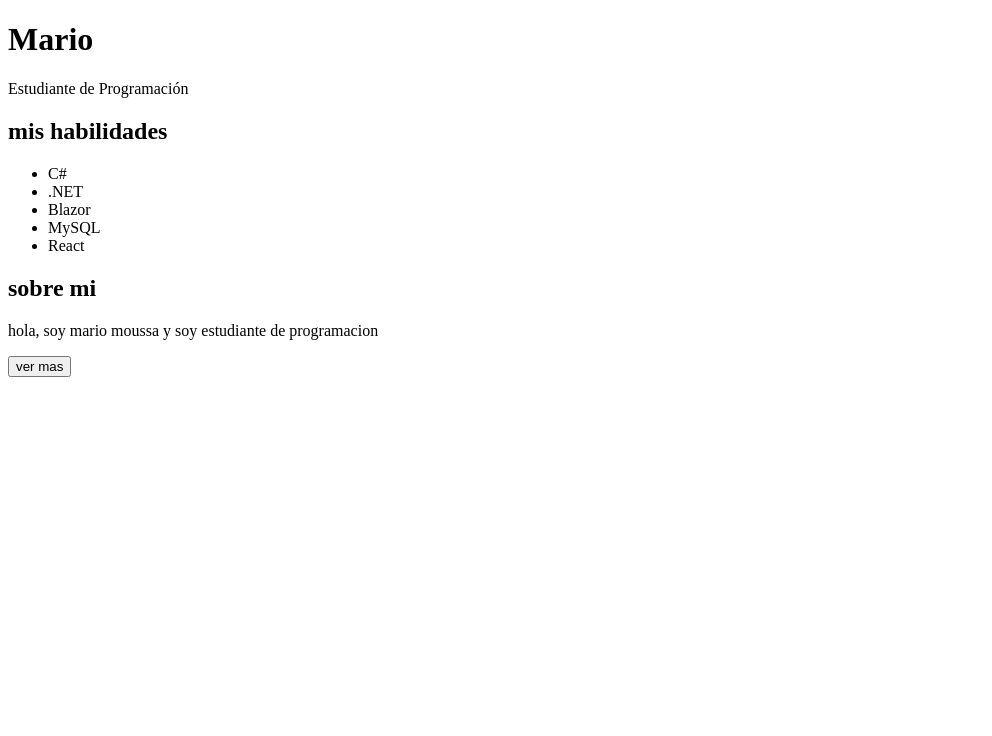
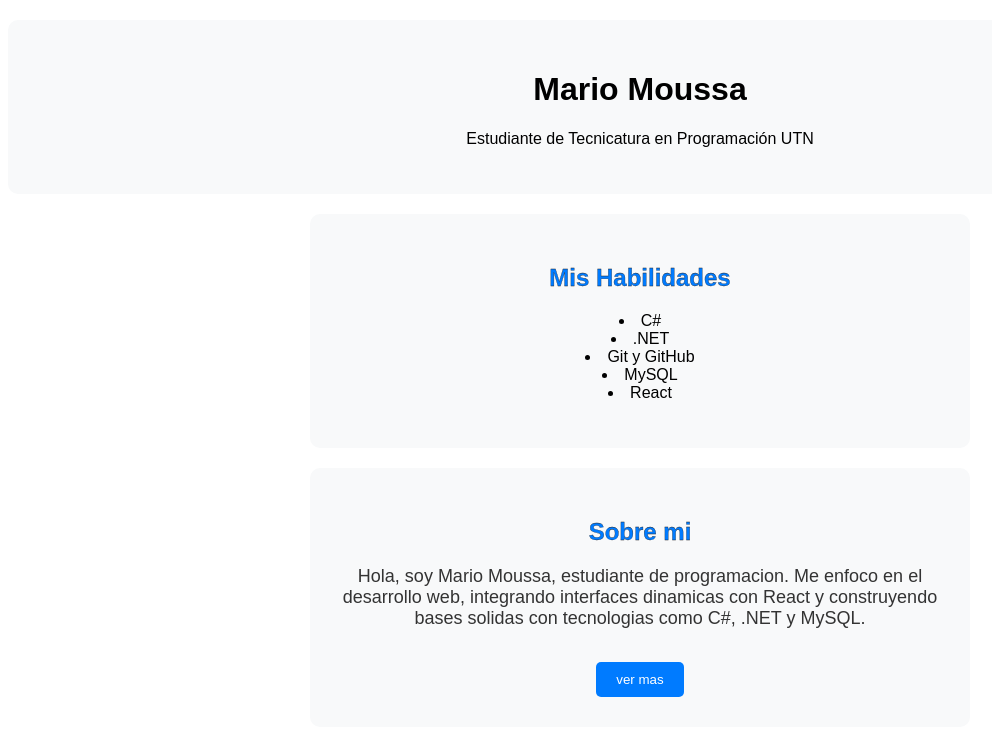
Before and after one commit to mariomoussa6/tp2-com5-moussa-mario, a React (Vite) app in the folder miportafolio/: page / in a window 1280 px wide. Shown: the top 736 px of the page, without its empty margins (0-992 px from the left). Built offline with nearby package versions, Linux system fonts and the light colour scheme.

Commit message:
commit2-agregue estilos y edite textos

```diff
--- a/miportafolio/src/App.css
+++ b/miportafolio/src/App.css
@@ -0,0 +1,67 @@
+
+body {
+  font-family: Arial, Helvetica, sans-serif;
+}
+.seccion-about {
+  text-align: center;
+  background-color: #f8f9fa;
+  padding: 30px;
+  border-radius: 10px;
+  margin: 20px auto;
+  max-width: 600px;
+}
+
+.texto-principal {
+  color: #333333;
+  font-size: 18px;
+}
+
+.texto-oculto {
+  color: #0056b3;
+  font-weight: bold;
+}
+
+.boton-ver-mas {
+  background-color: #007bff;
+  color: white;
+  border: none;
+  padding: 10px 20px;
+  border-radius: 5px;
+  cursor: pointer;
+  margin-top: 15px;
+}
+
+.boton-ver-mas:hover {
+  background-color: #0056b3;
+}
+
+
+.seccion-header {
+  text-align: center;
+  background-color: #f8f9fa;
+  padding: 30px;
+  border-radius: 10px;
+  margin: 20px auto;
+
+}
+
+
+.seccion-skills {
+  text-align: center;
+  background-color: #f8f9fa;
+  padding: 30px;
+  border-radius: 10px;
+  margin: 20px auto;
+  max-width: 600px;
+}
+
+.seccion-skills ul {
+  list-style-position: inside;
+  padding: 0;
+}
+
+.seccion-about h2, .seccion-skills h2 {
+  color: #007bff;
+  -webkit-text-stroke: 0.3px #202020;
+
+}
--- a/miportafolio/src/App.jsx
+++ b/miportafolio/src/App.jsx
@@ -5,7 +5,7 @@ import About from "./components/About";
 function App() {
   return (
     <div>
-      <Header nombre="Mario" profesion="Estudiante de Programación" />
+      <Header nombre="Mario Moussa" profesion="Estudiante de Tecnicatura en Programación UTN" />
 
       <Skills />
 
--- a/miportafolio/src/components/About.jsx
+++ b/miportafolio/src/components/About.jsx
@@ -1,16 +1,17 @@
 import React from 'react'
 import { useState } from 'react';
+import '../App.css';
 
 export default function About() {
     const [mostrarMas, setMostrarMas] = useState(false);
   return (
-    <div>
-        <h2> sobre mi </h2>
-        <p>hola, soy mario moussa y soy estudiante de programacion</p>
+    <div className="seccion-about">
+        <h2> Sobre mi </h2>
+        <p className="texto-principal">Hola, soy Mario Moussa, estudiante de programacion. Me enfoco en el desarrollo web, integrando interfaces dinamicas con React y construyendo bases solidas con tecnologias como C#, .NET y MySQL.</p>
         {mostrarMas && (
-        <p>este es el trabajo practico n1 </p>
+        <p className="texto-oculto">Este es mi Trabajo Practico N°1. Lo desarrolle en React para aplicar en la practica la creacion de componentes, el uso de props, listas dinamicas y manejo de estados con useState. </p>
       )}
-        <button onClick={() => setMostrarMas(!mostrarMas)}>
+        <button className="boton-ver-mas" onClick={() => setMostrarMas(!mostrarMas)}>
           ver mas
 
          </button>
--- a/miportafolio/src/components/Header.jsx
+++ b/miportafolio/src/components/Header.jsx
@@ -2,7 +2,7 @@ import React from 'react'
 
 export default function Header(props) {
   return (
-    <header>
+    <header className="seccion-header">
 
         <h1>{props.nombre}</h1>
         <p>{props.profesion}</p>
--- a/miportafolio/src/components/Skills.jsx
+++ b/miportafolio/src/components/Skills.jsx
@@ -1,12 +1,12 @@
 import React from 'react'
 
 export default function Skills() {
-    const tecnologias = ["C#", ".NET", "Blazor", "MySQL", "React"];
+    const tecnologias = ["C#", ".NET", "Git y GitHub", "MySQL", "React"];
 
   return (
 
-    <div>
-        <h2>mis habilidades</h2>
+    <div className="seccion-skills">
+        <h2>Mis Habilidades</h2>
 
 
         <ul>
```
